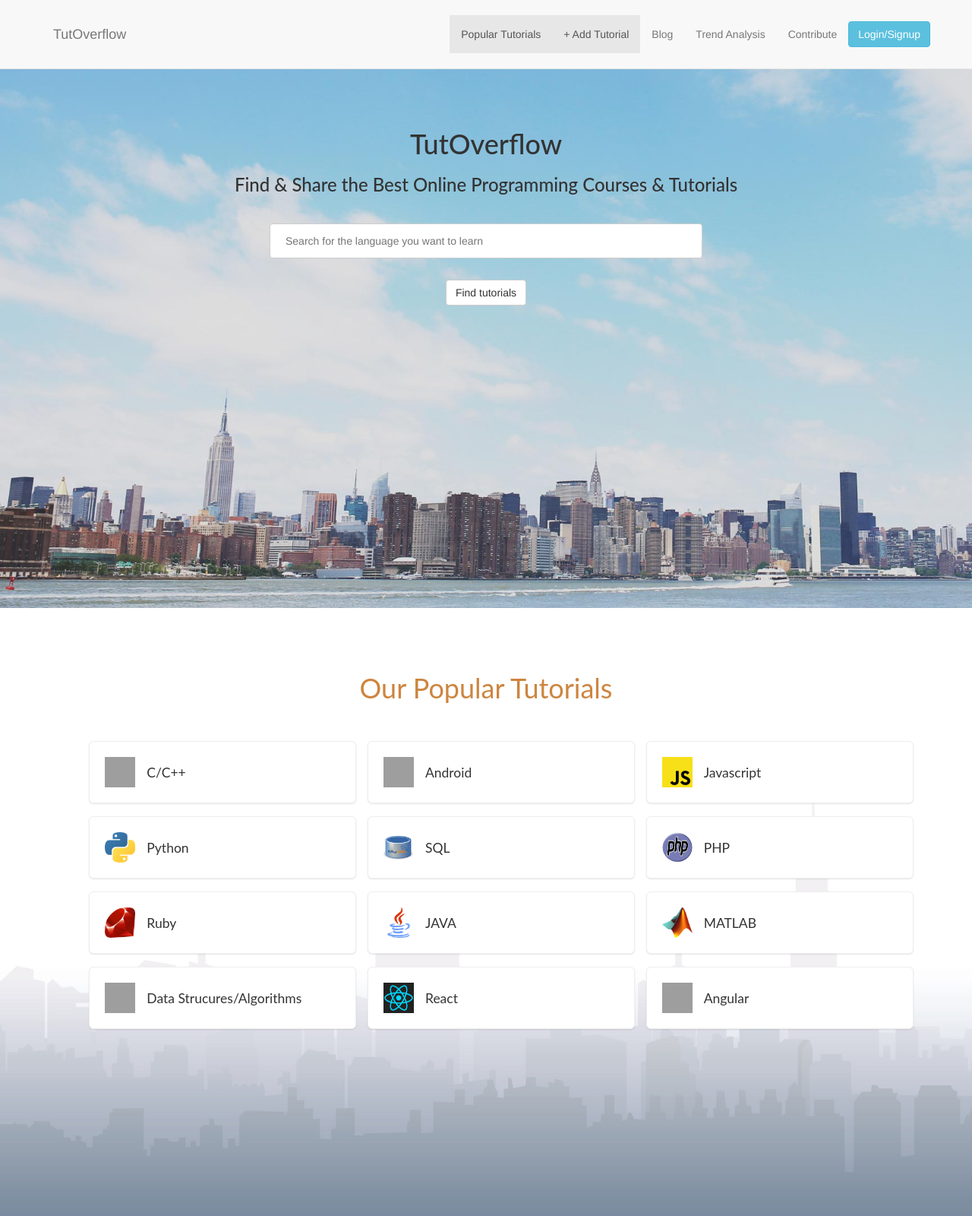
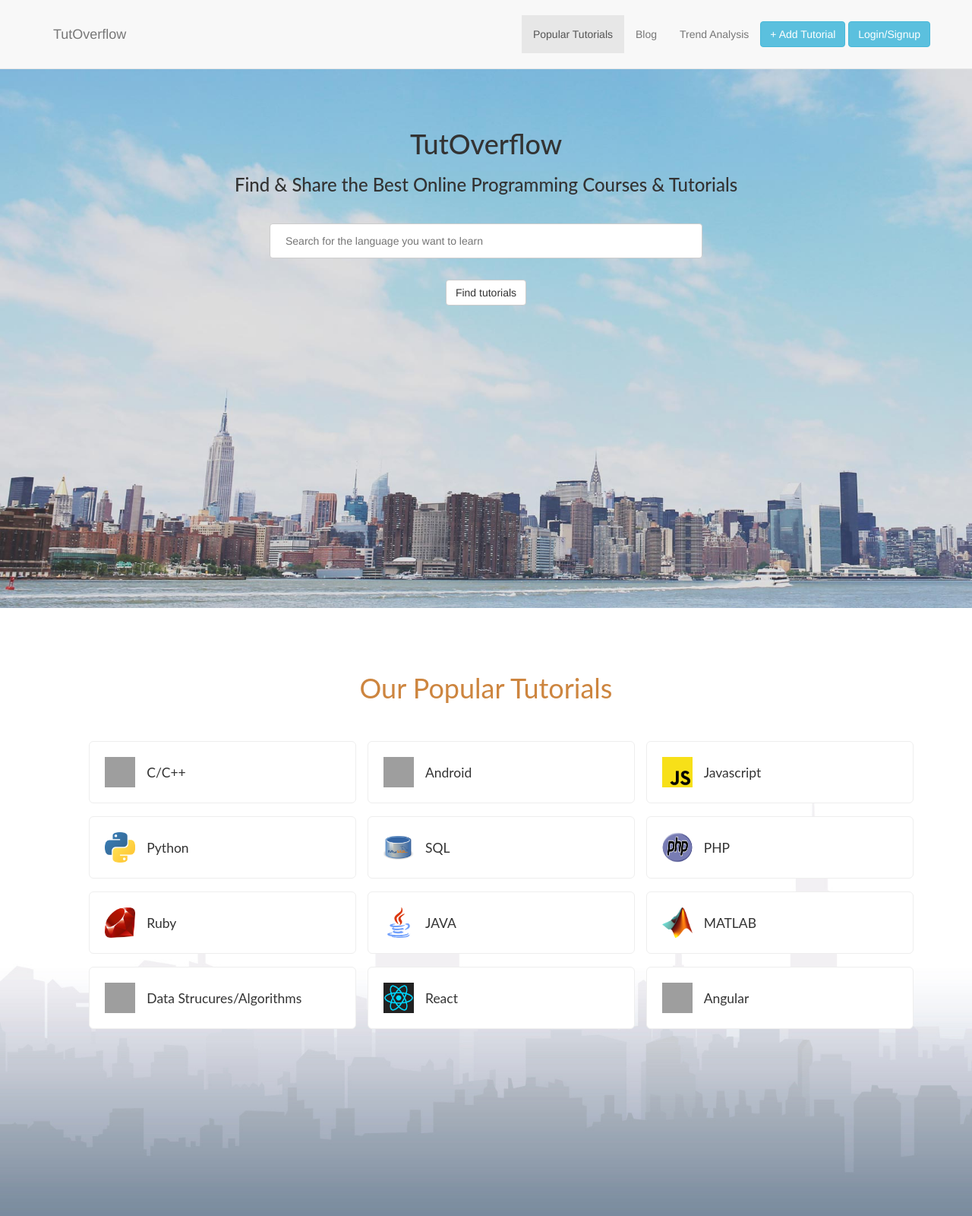
Before and after one commit to Crypt0knights/TutOverflow, a PHP site: page / in a window 1280 px wide. Shown: the whole page at 76% size. Run offline with PHP 8.4, Linux system fonts and the light colour scheme; grey boxes are pictures that could not be loaded.

Commit message:
Added transition and made Add tutorial a button

```diff
--- a/css/landing.css
+++ b/css/landing.css
@@ -11,7 +11,6 @@
   display: flex;
   -webkit-flex-flow: row wrap;
   justify-content: space-around;
-  transition: all 0.1s linear;
 }
 
 .flex-item {
@@ -25,17 +24,16 @@
   background-color: #fff;
   margin-bottom: 17px;
   border-radius: 6px;
-  box-shadow: 0 1px 2px rgba(0, 0, 0, 0.1);
-  transition: all 0.1s linear;
-  transition-property: all;
-  transition-duration: 0.1s;
-  transition-timing-function: linear;
-  transition-delay: 0s;
+  transition: width 2s;
   width: 32%;
   margin-left: 0.5%;
   margin-right: 0.5%;
   font-family: "Lato", sans-serif;
   font-size: 1.25em;
+}
+
+.flex-item:hover{
+  border-radius: 34px;
 }
 
 .topic-icon {
--- a/index.html
+++ b/index.html
@@ -41,17 +41,12 @@
                     </li>
                     </li>
                     <li>
-                        <a class="page-scroll" href="#tutorials">+ Add Tutorial</a>
-                    </li>
-                    <li>
                         <a class="page-scroll" href="#about">Blog</a>
                     </li>
                     <li>
                         <a class="page-scroll" href="#trend">Trend Analysis</a>
                     </li>
-                    <li>
-                        <a class="page-scroll" href="#contribute">Contribute</a>
-                    </li>
+                    <button class="btn btn-info navbar-btn">+ Add Tutorial</button>
                     <button class="btn btn-info navbar-btn">Login/Signup</button>
                 </ul>
 
```
